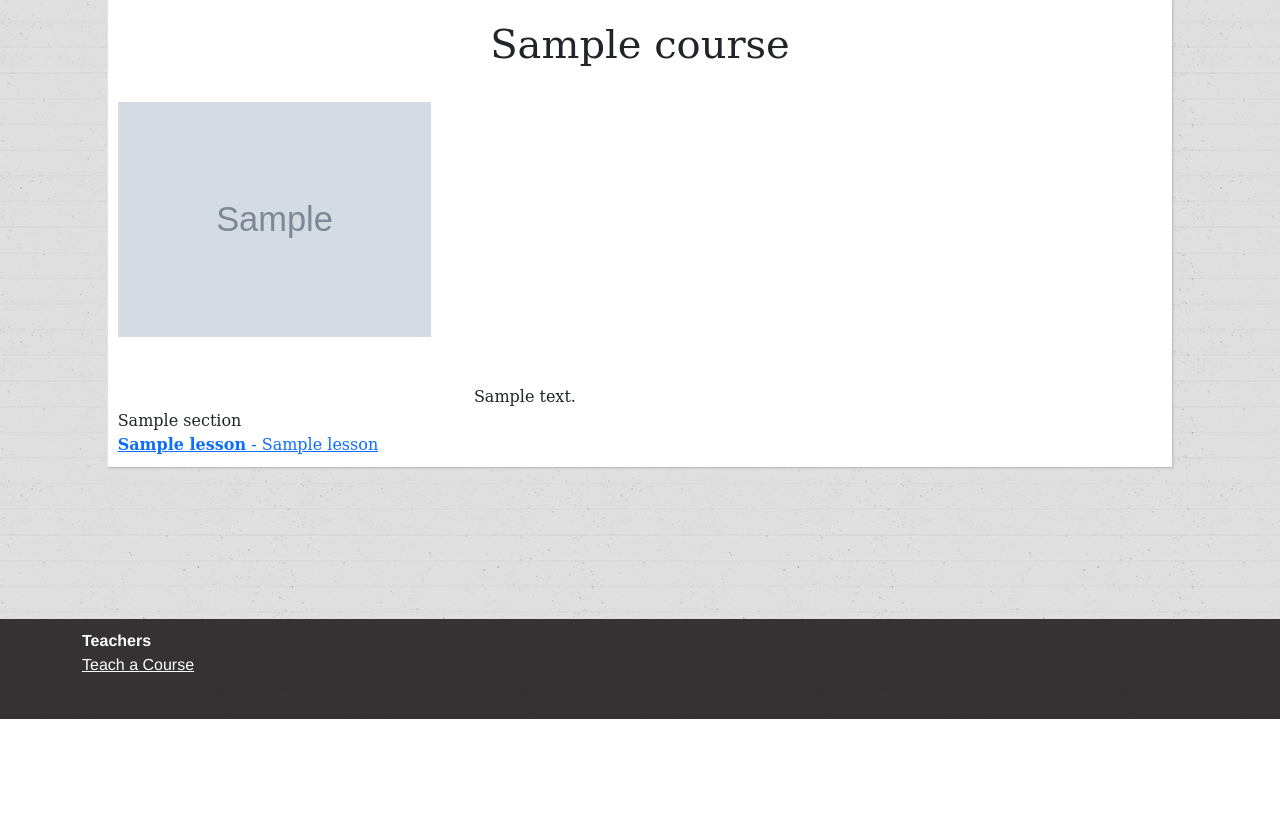
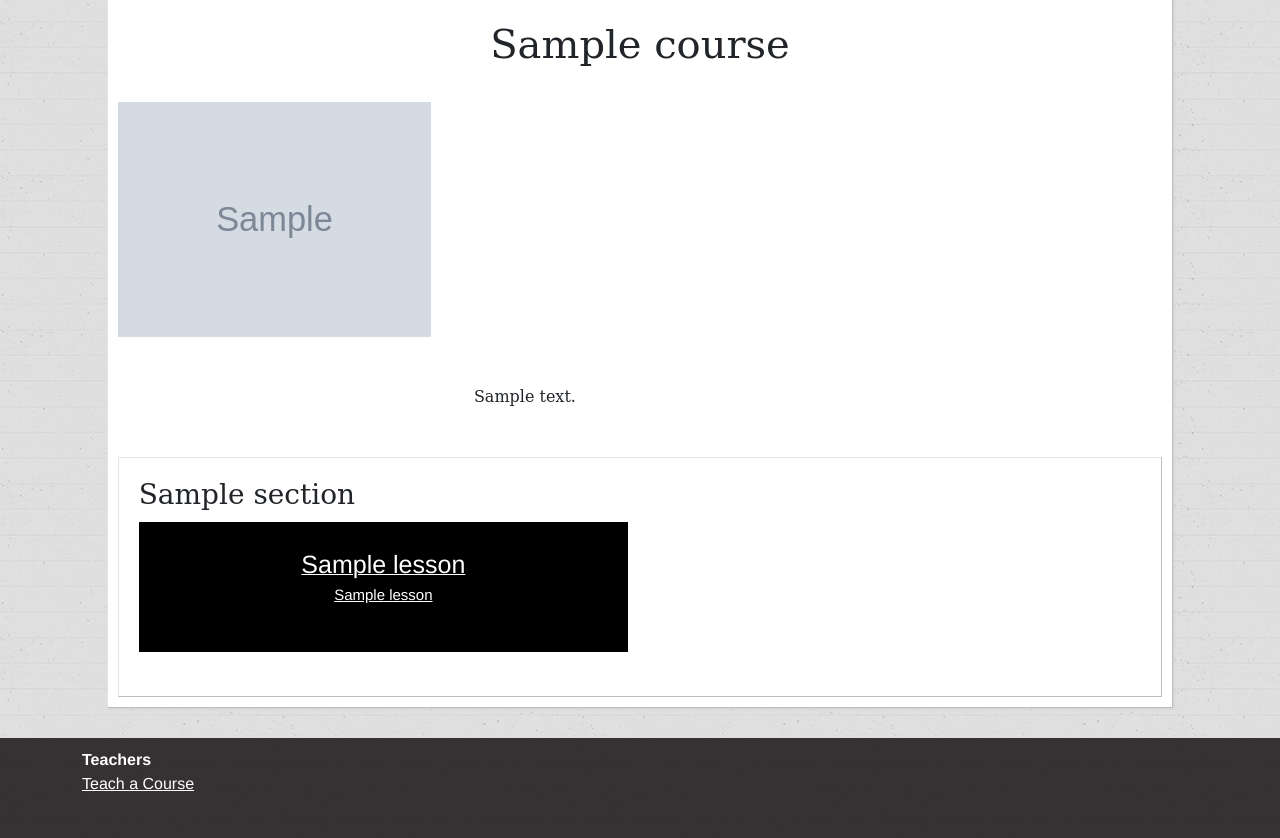
Before and after one commit to dorothyeves/flixter-app-de, a Rails app: page /courses/1 in a window 1280 px wide. Shown: the part 81-919 px from the top of the page. Before the commit the page ends 800 px from the top, so only its background shows below. Run offline with Rails 7, Linux system fonts and the light colour scheme; tables that the repository leaves empty hold one stand-in row (values such as "Sample post"); grey boxes marked "Sample" are stand-in pictures; style sheets or scripts are compiled from the project's sources; some libraries are stand-ins or nearby versions.

Commit message:
added black boxes to each lesson and changed font sizes for title and subtitles, adjusted for view in smaller screen sizes

```diff
--- a/app/assets/stylesheets/master.scss
+++ b/app/assets/stylesheets/master.scss
@@ -92,3 +92,27 @@
 background-repeat: no-repeat;
 
 }
+
+.lesson {
+background-color: black;
+margin-top: 10px;
+height: 130px;
+}
+
+.lesson a {
+  color: white;
+  font-family: "Helvetica Neue", Helvetica;
+  font-weight: 100;
+  font-size: 15px;
+}
+
+.lesson a b {
+  font-weight: 100;
+  font-size: 25px;
+}
+
+.section {
+  border: 1px solid;
+  border-color: #e4e4e4 #bebebd #bebebd #e4e4e4;
+  padding: 20px;
+}
--- a/app/views/courses/show.html.erb
+++ b/app/views/courses/show.html.erb
@@ -28,17 +28,26 @@
 
   <div class="col-12">
     <% @course.sections.each do |section| %>
+    <br /><br />
     <div class="section">
+      <h3>
         <%= section.title %>
+      </h3>
+      <div class="row">
         <% section.lessons.each do |lesson| %>
-      <div class="lesson">
+        <div class="col-12 col-sm-6">
+          <div class="lesson text-center">
+          <br />
             <%= link_to lesson_path(lesson) do %>
             <b><%= lesson.title %></b>
-        -
+            <br />
             <%= lesson.subtitle %>
             <% end %>
           </div>
+        </div>
         <% end %>
+      </div>
+      <br class="clr" />
     </div>
     <% end %>
   </div>
```
Lines whose indentation alone changed are shown as unchanged.
